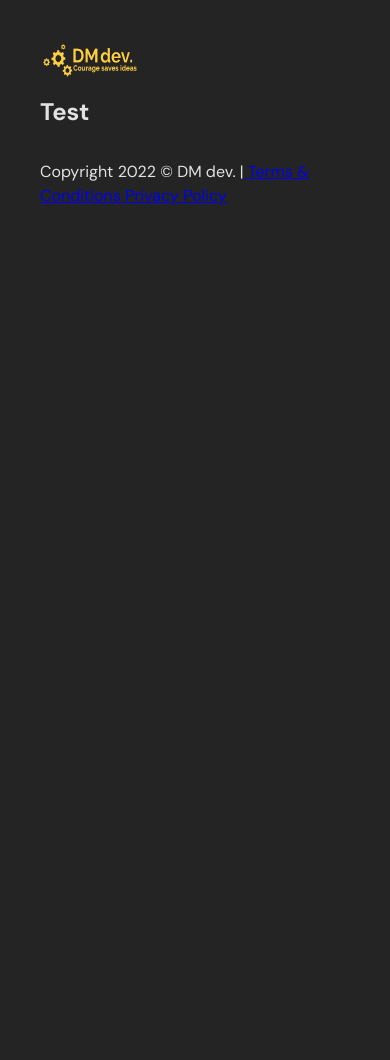
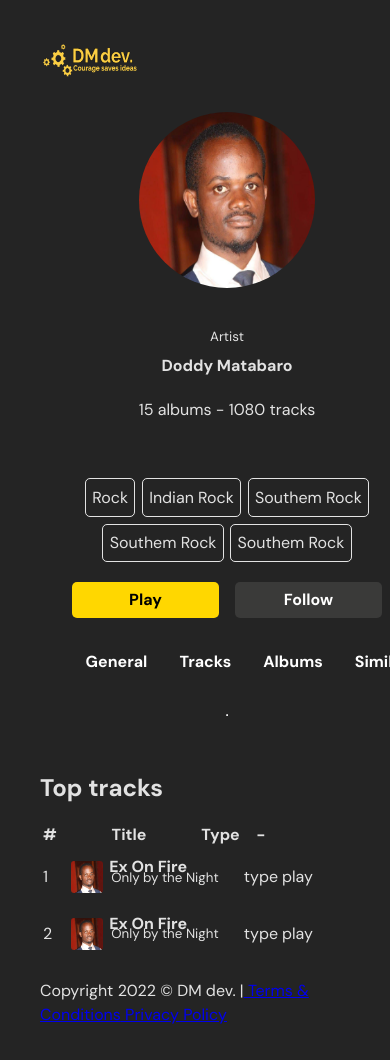
Before and after one commit to DoddyMatabaro/spotify-dm-dev, a React (Vite) app: page / in a window 390 px wide. Shown: the top 1060 px of the page. Before the commit the page ends 844 px from the top, so only its background shows below. Built offline with nearby package versions, Linux system fonts and the light colour scheme.

Commit message:
Profile Component

```diff
--- a/src/App.jsx
+++ b/src/App.jsx
@@ -3,6 +3,7 @@ import './App.css'
 import { clientGoogleId } from './assets/api';
 import Footer from './component/Footer';
 import Header from './component/Header';
+import Profile from './component/Profile';
 
 import SingIn from './component/SignIn';
 
@@ -15,7 +16,7 @@ function App() {
              { logIn ?
                   <SingIn  clientGoogleId={clientGoogleId} />
                 :
-                  <h2>Test</h2>
+                  <Profile />
              }
 
         <Footer />
--- /dev/null
+++ b/src/component/Profile/index.jsx
@@ -0,0 +1,41 @@
+import React from 'react';
+import profile from '../../assets/profile.jpg'
+import Result from '../Result';
+import './profile.css';
+
+const Profile = () => {
+  return (
+    <div className='profile'>
+            <div className="artist">
+                <img src={profile} className="artist-profile" alt="Profile" />
+                <div className="artist-details">
+                    <small className='details-title'>Artist</small>
+                    <strong className="details-name">Doddy Matabaro</strong>
+                    <p> 15 albums - 1080 tracks</p>
+                </div>
+                <div className='profile-type'>
+                    <article>Rock</article>
+                    <article>Indian Rock</article>
+                    <article>Southem Rock</article>
+                    <article>Southem Rock</article>
+                    <article>Southem Rock</article>
+                </div>
+                <div className='profile-buttons'>
+                        <div className="btn btn-primary">Play</div>
+                        <div className="btn btn-secondary">Follow</div>
+                </div>
+                <ul className='sort-links'>
+                    <li ><a href='#'>General</a></li>
+                    <li ><a href='#'>Tracks</a></li>
+                    <li ><a href='#'>Albums</a></li>
+                    <li ><a href='#'>Similar</a></li>
+                </ul>
+                <hr/>
+
+            </div>
+            <Result />
+    </div>
+  )
+}
+
+export default Profile
--- /dev/null
+++ b/src/component/Profile/profile.css
@@ -0,0 +1,84 @@
+.profile{
+    display: flex;
+    flex-direction: column;
+}
+.btn{
+    border: none;
+    border-radius: 5px;
+    padding: 0.4rem;
+    font-weight: bold;
+
+}
+.btn-primary{
+    background-color: gold;
+    color: black;
+}
+.btn-secondary{
+    background-color: rgb(58, 58, 57);
+    color: white;
+}
+
+@media screen and (max-width: 768px) {
+    .artist{
+        display: flex;
+        flex-direction: column;
+        justify-content: center;
+        align-items: center;
+        width: 100%;
+        text-align: center;
+        margin: 2rem;
+        gap: 1rem;
+    }
+    .artist img{
+        width: 11rem;
+        height: 11rem;
+        border-radius: 50%;
+    }
+    .artist-details{
+        padding: 1.3rem;
+        display: flex;
+        flex-direction: column;
+        gap: 0.3rem;
+    }
+    .profile-type{
+        display: flex;
+        flex-direction: row;
+        justify-content: center;
+        /* align-items: ce; */
+        flex-wrap: wrap;
+
+    }
+    .profile-type article{
+        border: solid 1px;
+        padding: 0.4rem;
+        margin: 0.2rem;
+        border-radius: 5px;
+    }
+    .profile-buttons{
+        display: flex;
+        flex-direction: row;
+        justify-content: center;
+        align-items: center;
+        width: 100%;
+        gap: 1rem;
+        margin-top: 2ren;
+    }
+    .profile-buttons .btn{
+        width: 50%;
+    }
+    .sort-links{
+        display: flex;
+        flex-direction: row;
+        justify-content: center;
+        align-items: center;
+        gap: 2rem;
+        list-style: none;
+    }
+    .sort-links li a {
+        text-decoration: none;
+        font-weight: bold;
+        color: white;
+    }
+
+
+}
--- /dev/null
+++ b/src/component/Result/index.jsx
@@ -0,0 +1,45 @@
+import React from 'react'
+import './result.css'
+import profile from '../../assets/profile.jpg'
+
+
+const Result = () => {
+  return (
+    <div className='tracks'>
+        <h2>Top tracks</h2>
+        <table>
+            <thead>
+                <th>#</th>
+                <th>Title</th>
+                <th className="album">Album</th>
+                <th>Type</th>
+                <th>-</th>
+            </thead>
+            <tbody>
+                <tr>
+                    <td>1</td>
+                    <td className="track-title">
+                        <img className='track-img' src={profile} alt="Track" />
+                        <b>Ex On Fire</b>
+                    </td>
+                    <td className="track-album"><small>Only by the Night</small></td>
+                    <td>type</td>
+                    <td>play</td>
+                </tr>
+                <tr>
+                    <td>2</td>
+                    <td className="track-title">
+                        <img className='track-img' src={profile} alt="Track" />
+                        <b>Ex On Fire</b>
+                    </td>
+                    <td className="track-album"><small>Only by the Night</small></td>
+                    <td>type</td>
+                    <td>play</td>
+                </tr>
+            </tbody>
+        </table>
+    </div>
+  )
+}
+
+export default Result
--- /dev/null
+++ b/src/component/Result/result.css
@@ -0,0 +1,27 @@
+.track-img{
+    width: 2rem;
+    height: 2rem;
+    border-radius: 3px;
+}
+tr{
+    border-bottom: 1px solid white;
+}
+@media screen and (max-width: 768px) {
+    tbody tr .track-title{
+        display: flex;
+        flex-direction: row;
+        padding: 0.7rem;
+        text-align: center;
+        justify-content: center;
+        gap: 0.4rem;
+    }
+    td b{
+        margin-top: -6px;
+    }
+    .track-title + .track-album small{
+        margin-left: -90px;
+    }
+    .album{
+        display: none;
+    }
+}
```
Also changed, not shown: src/assets/profile.jpg (added).
